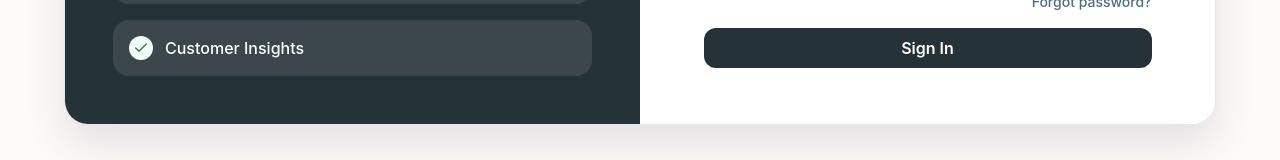
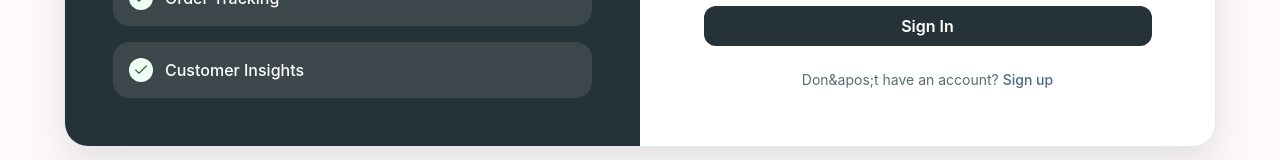
Before and after one commit to Ziad-Amr1/react-ecommerce-store, a React (Vite) app: page /login in a window 1280 px wide. Shown: the part 560-720 px from the top of the page. Built offline with nearby package versions, Linux system fonts and the light colour scheme; no server answers.

Commit message:
feat(auth): wire registration routes and login link

```diff
--- a/src/App.jsx
+++ b/src/App.jsx
@@ -8,6 +8,8 @@ import Orders from "./pages/admin/Orders";
 import Users from "./pages/admin/Users";
 import Carts from "./pages/admin/Carts";
 import Login from "./pages/auth/Login.jsx";
+import Registration from "./pages/auth/Registration.jsx";
+import RegisterVerifyOtp from "./pages/auth/RegisterVerifyOtp.jsx";
 import ForgetPassword from "./pages/auth/ForgetPassword.jsx";
 import VerifyOtp from "./pages/auth/VerifyOtp.jsx";
 import ProtectedRoute from "./ProtectedRoute.jsx";
@@ -20,6 +22,8 @@ function App() {
         <Route path="/" element={<Home />} />
         <Route path="/design-system" element={<DesignSystem />} />
         <Route path="/login" element={<Login />} />
+        <Route path="/register" element={<Registration />} />
+        <Route path="/register/verify-otp" element={<RegisterVerifyOtp />} />
         <Route path="/forgot-password" element={<ForgetPassword />} />
         <Route path="/forgot-password/verify-otp" element={<VerifyOtp />} />
         {/* Start of Protected Admin Routes  */}
--- a/src/pages/auth/Login.jsx
+++ b/src/pages/auth/Login.jsx
@@ -284,6 +284,17 @@ export default function Login() {
                 )}
               </Button>
             </form>
+
+            {/* SIGN UP LINK */}
+            <p className="text-center text-sm text-(--color-text-secondary)">
+              {t("auth.login.noAccount")}{" "}
+              <Link
+                to="/register"
+                className="rounded-sm font-medium text-(--color-link) hover:text-(--color-link-hover) hover:underline focus-visible:outline-none focus-visible:ring-2 focus-visible:ring-(--color-focus-ring)"
+              >
+                {t("auth.login.signUp")}
+              </Link>
+            </p>
           </div>
         </div>
       </div>
```
